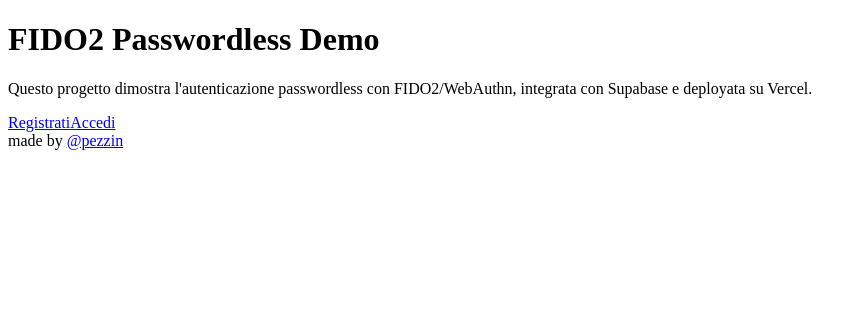
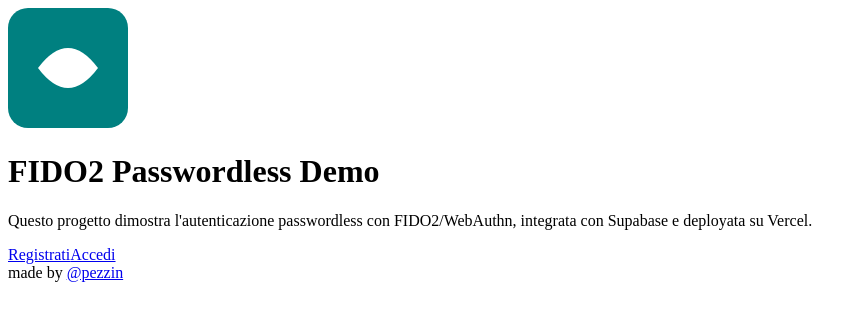
Before and after one commit to pezzin/fido2demo, a Next.js app: page / in a window 1280 px wide. Shown: the top 320 px of the page, without its empty margins (0-867 px from the left). Built offline with nearby package versions, Linux system fonts and the light colour scheme.

Commit message:
Update page.tsx

```diff
--- a/app/page.tsx
+++ b/app/page.tsx
@@ -1,6 +1,8 @@
+// File: app/page.tsx
 export default function HomePage() {
   return (
     <main className="min-h-screen flex flex-col items-center justify-center p-8">
+      <img src="/logo.svg" alt="Logo" className="w-24 h-24 mb-6" />
       <h1 className="text-4xl font-bold mb-4">FIDO2 Passwordless Demo</h1>
       <p className="text-lg text-center max-w-xl mb-6">
         Questo progetto dimostra l'autenticazione passwordless con FIDO2/WebAuthn,
```
